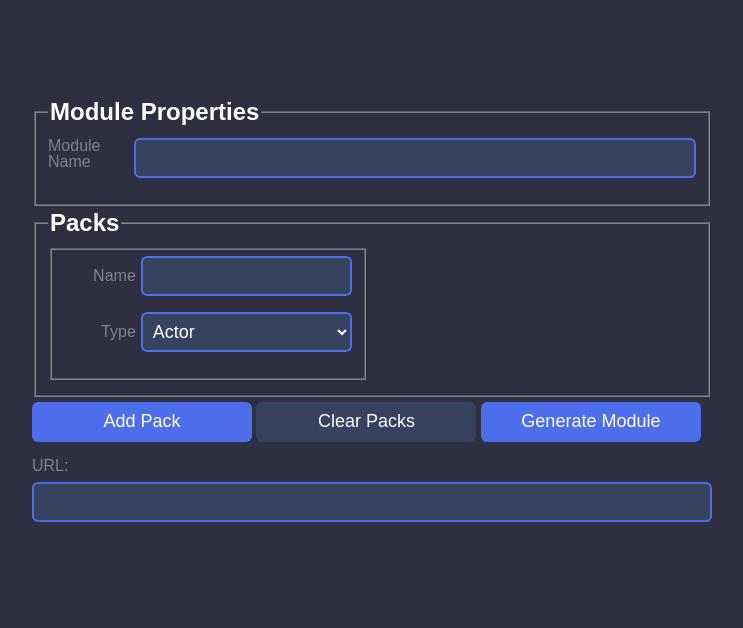
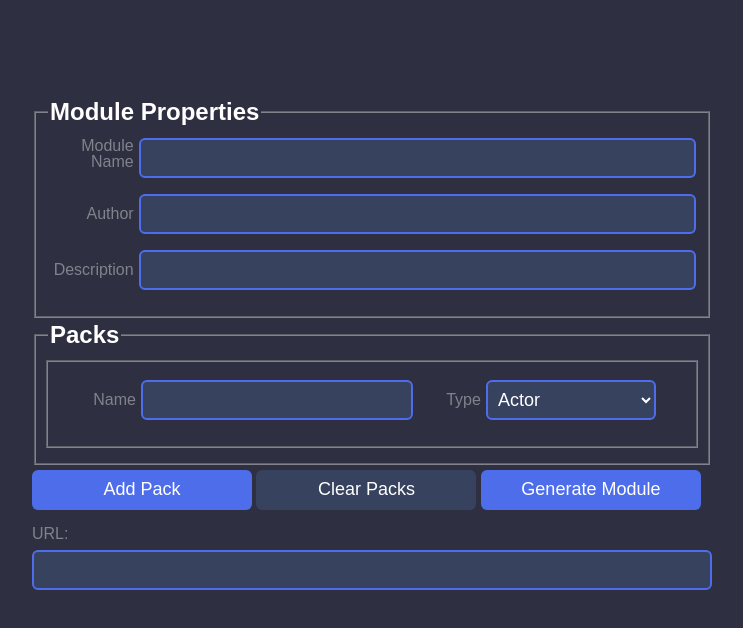
Before and after one commit to jsavko/fgen-mxzf, a Svelte app: page / in a window 1280 px wide. Shown: the top 628 px of the page, without its empty margins (276-1019 px from the left). Built offline with nearby package versions, Linux system fonts and the light colour scheme.

Commit message:
Inline packs

```diff
--- a/src/Form.svelte
+++ b/src/Form.svelte
@@ -2,9 +2,9 @@
   // Basic Config
   let compendiumTypes = [
     "Actor",
-    "Card",
+    "Cards",
     "Item",
-    "JournelEntry",
+    "JournalEntry",
     "Macro",
     "Playlist",
     "RollTable",
@@ -94,13 +94,22 @@
         <label for="title">Module Name</label>
         <input type="text" id="title" name="title" value="" />
       </div>
+      <div class="flex">
+        <label for="author" class="center">Author</label>
+        <input type="text" id="author" name="author" value="" />
+      </div>
+      <div class="flex">
+        <label for="description" class="center">Description</label>
+        <input type="text" id="description" name="description" value="" />
+      </div>
     </fieldset>
     <fieldset>
       <legend>Packs</legend>
       <div class="row">
         {#each packs as pack}
-          <div class="col col-1-2">
+          <div>
             <fieldset>
+            <div class="flex center">
               <div class="flex">
                 <label for="label" class="center">Name</label>
                 <input type="text" bind:value={pack.label} />
@@ -114,6 +123,7 @@
                   {/each}
                 </select>
               </div>
+            </div>
             </fieldset>
           </div>
         {/each}
@@ -158,12 +168,14 @@
 
   .flex label {
       width: 100px;
+      margin-right: 5px;
+
+      text-align: right;
+
   }
 
   .center {
       margin-top: 12px;
-      margin-right: 5px;
-      text-align: right;
 
   }
 </style>
```
